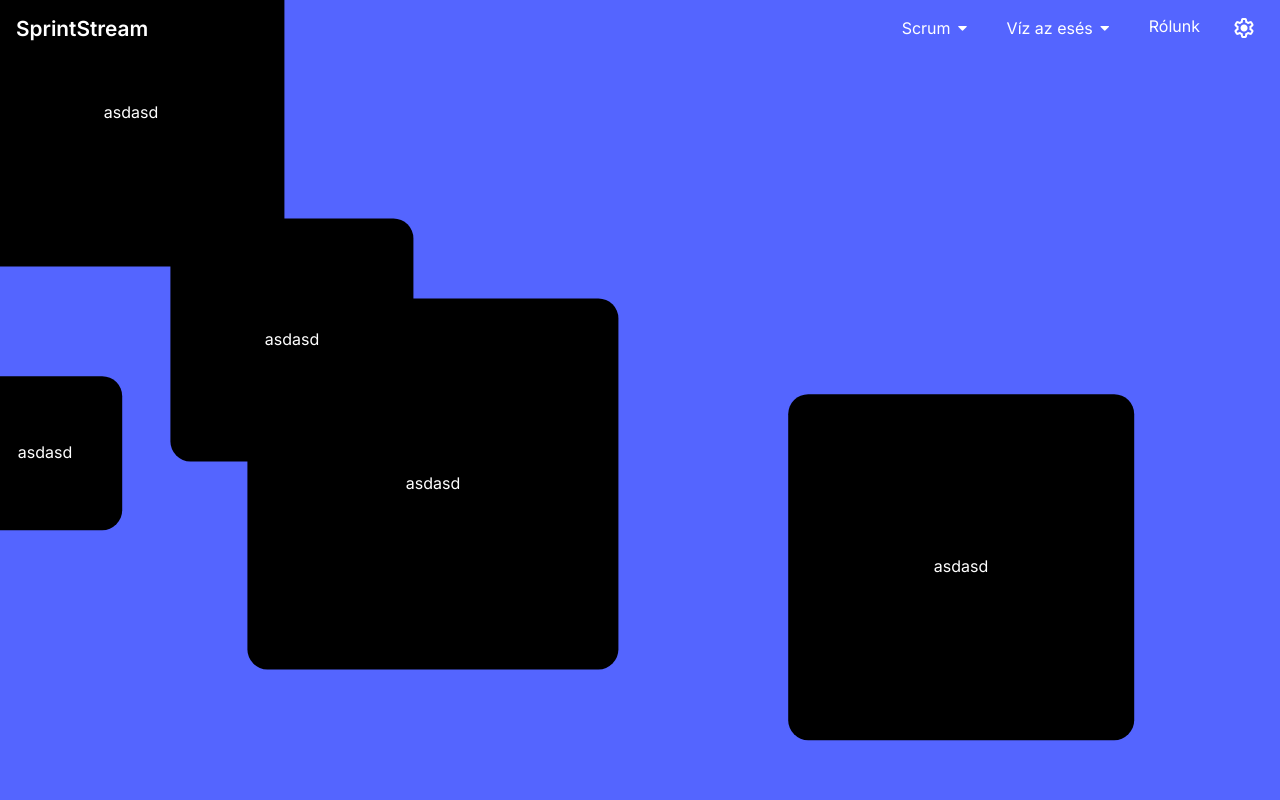
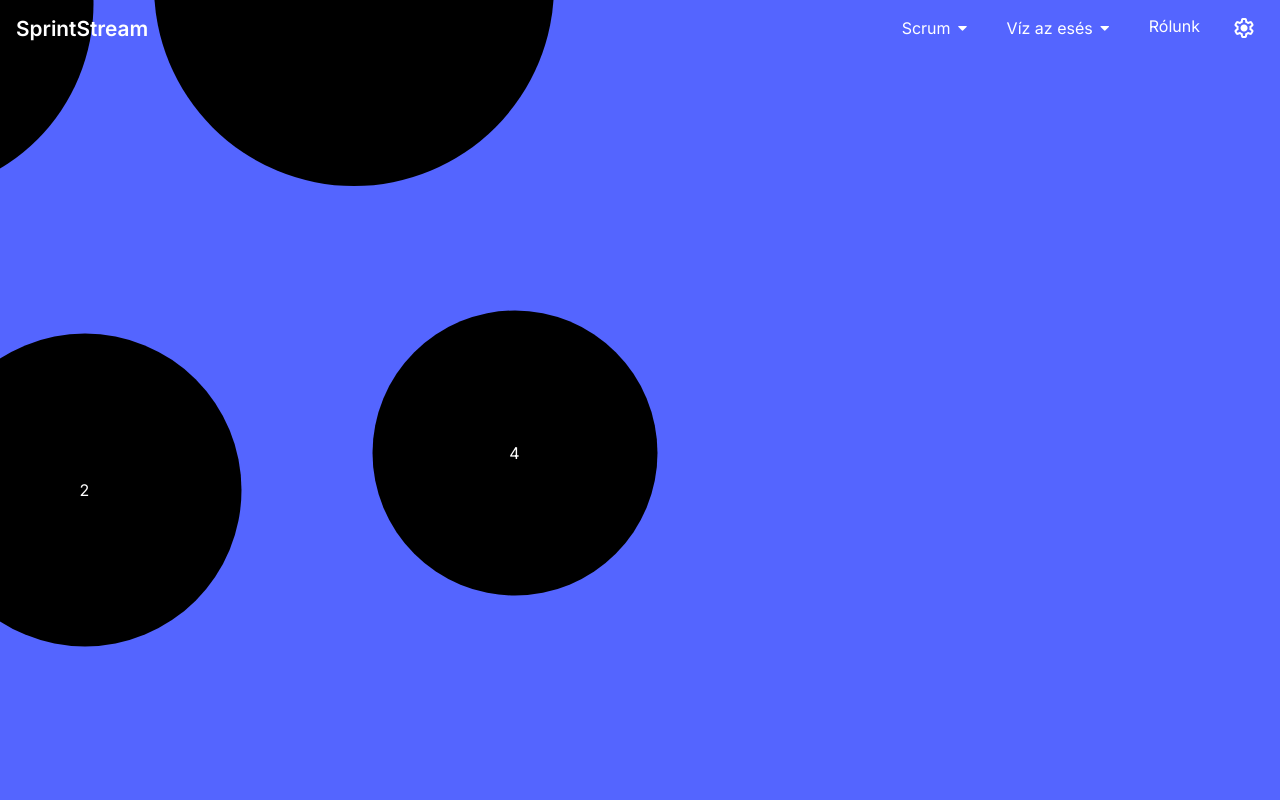
Before and after one commit to WR0NGTH3HU4/SprintStream, a SvelteKit app in the folder app/: page /rolunk in a window 1280 px wide. Shown: the top 800 px of the page. Built offline with nearby package versions, Linux system fonts and the light colour scheme.

Commit message:
folytatas

```diff
--- a/app/src/components/ClickerGenerator.svelte
+++ b/app/src/components/ClickerGenerator.svelte
@@ -5,6 +5,7 @@
 <style lang="scss">
     #selector {
         height: 100vh;
+        position: relative;
     }
 </style>
 
@@ -18,9 +19,9 @@
     }
 
 	export let elemShape: 'circle' | 'square';
-    export let size: { min: number; max: number } = { min: 10, max: 20 };
+    export let size: { min: number; max: number } = { min: 100, max: 500 };
 	export let shapes: { text: string; backgroundImage?: string; onClick?: () => any }[];
-    // export let bounds: { top: number, bottom: number; left: number; right: number };
+    export let bounds: { top?: number, bottom?: number; left?: number; right?: number } = { top: 50, bottom: 0, left: 50, right: 0 };
 
     let reserved: ShapeObj[] = [];
 
@@ -41,20 +42,21 @@
                 return false;
             }
         }
+
         return true;
     }
 
 	onMount(() => {
 		const selector = document.getElementById('selector');
-		const width: number = selector.offsetWidth;
-		const height: number = selector.offsetHeight;
+		const width: number = selector.clientWidth;
+		const height: number = selector.clientHeight;
 
         for (let i = 0; i < shapes.length; i++) {
 
-            const x = Math.floor(Math.random() * height);
-            const y = Math.floor(Math.random() * width);
             const s: number = Math.floor(Math.random() * size.max) + size.min;
-            const shape: ShapeObj = {x, y, size: s};
+            const x = Math.floor(Math.random() * (height - bounds.left - bounds.right)) + bounds.left;
+            const y = Math.floor(Math.random() * (width - bounds.top - bounds.bottom)) + bounds.top;
+            const shape: ShapeObj = { x, y, size: s };
             let shapeMeta = shapes[i];
 
             if (!canBePlaced(shape)) {
@@ -68,12 +70,12 @@
 			elem.style.backgroundImage = shapeMeta.backgroundImage ? `url(${shapeMeta.backgroundImage})` : 'none';
 			elem.onclick = shapeMeta.onClick;
 			elem.style.borderRadius = elemShape == 'circle' ? '100%' : '20px';
-			elem.style.lineHeight = elem.style.width = elem.style.height = `${s}vw`;
+			elem.style.lineHeight = elem.style.width = elem.style.height = `${s}px`;
 			elem.style.position = 'absolute';
 			elem.style.transform = 'translate(-50%, -50%)';
 			elem.style.backgroundColor = 'black';
-			elem.style.top = `${x}px`;
-			elem.style.left = `${y}px`;
+			elem.style.left = `${x - s / 2}px`;
+			elem.style.top = `${y - s / 2}px`;
             elem.style.textAlign = 'center';
 
             reserved.push(shape);
--- a/app/src/routes/rolunk/+page.svelte
+++ b/app/src/routes/rolunk/+page.svelte
@@ -1,6 +1,6 @@
 <main>
     <section class="main">
-        <ClickerGenerator elemShape="square" shapes="{shapes}" />
+        <ClickerGenerator elemShape="circle" shapes="{shapes}" />
     </section>
 </main>
 
@@ -35,19 +35,19 @@
 
     const shapes = [
         {
-            text: "asdasd",
+            text: "0",
         },
         {
-            text: "asdasd"
+            text: "1"
         },
         {
-            text: "asdasd"
+            text: "2"
         },
         {
-            text: "asdasd"
+            text: "3"
         },
         {
-            text: "asdasd"
+            text: "4"
         },
     ];
 
```
